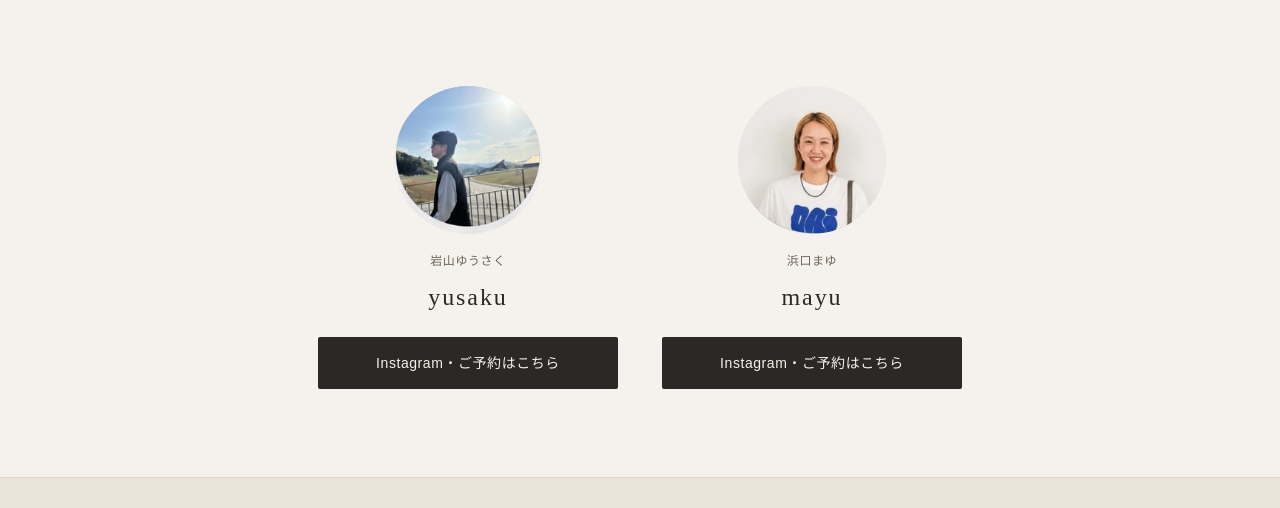
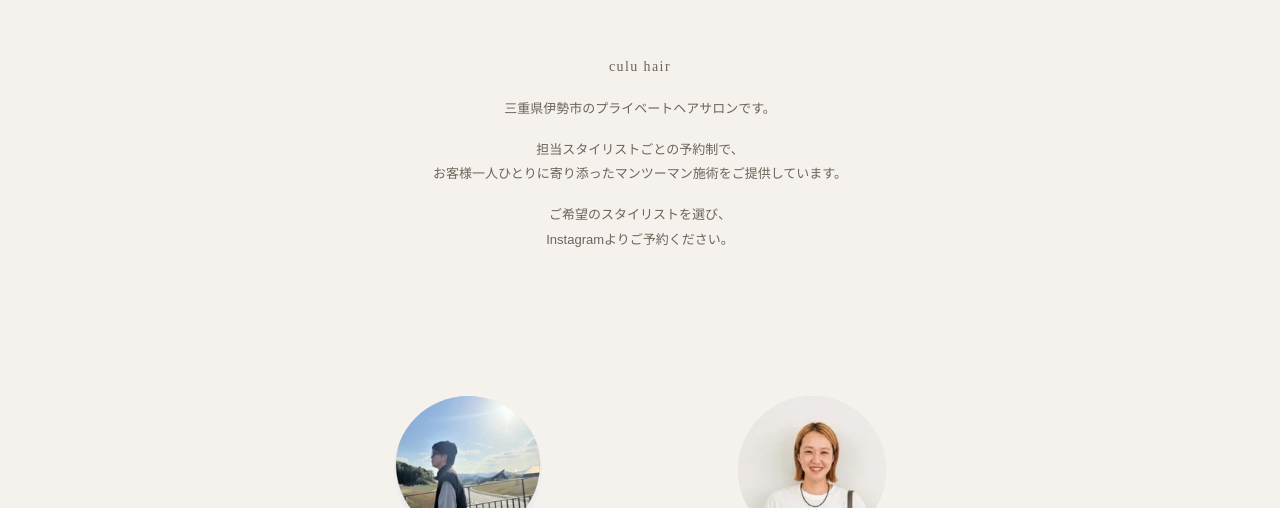
Before and after one commit to k884825-web/culu-hair, a plain HTML site: page index.html in a window 1280 px wide. Shown: the part 894-1402 px from the top of the page. Drawn offline with Linux system fonts and the light colour scheme.

Commit message:
Add SEO-friendly intro text beneath the hero image
The hero image text isn't crawlable by search engines, so this
adds the same content as real, subtly-styled text right below it.

```diff
--- a/css/style.css
+++ b/css/style.css
@@ -77,6 +77,39 @@ img {
 .hero__img {
   width: 100%;
   height: auto;
+}
+
+/* ---------- Intro (SEO用の補足テキスト) ---------- */
+/* ヒーロー画像に焼き込まれた文言と同内容を、検索エンジン・AI検索が
+   読み取れる実テキストとして小さく補足。主役はあくまでヒーロー画像 */
+
+.intro {
+  padding: var(--space-lg) var(--space-md);
+}
+
+.intro__inner {
+  max-width: var(--content-max);
+  margin: 0 auto;
+  text-align: center;
+}
+
+.intro__eyebrow {
+  margin: 0 0 var(--space-sm);
+  font-family: var(--font-serif);
+  font-size: 14px;
+  letter-spacing: 0.1em;
+  color: var(--color-text-muted);
+}
+
+.intro__text {
+  margin: 0;
+  font-size: 13px;
+  line-height: 1.9;
+  color: var(--color-text-muted);
+}
+
+.intro__text + .intro__text {
+  margin-top: var(--space-sm);
 }
 
 /* ---------- Stylist cards ---------- */
--- a/index.html
+++ b/index.html
@@ -35,6 +35,24 @@
       src="images/salon-interior.jpg"
       alt="culu hair 三重県伊勢市のプライベートヘアサロン。担当スタイリストを選び、Instagramよりご予約ください。"
       fetchpriority="high">
+  </section>
+
+  <!-- ヒーロー画像内の文字は画像に焼き込まれておりSEO上読み取れないため、
+       検索エンジン・AI検索向けに同内容を実テキストとして補足しています。
+       デザイン上は控えめな小さい文字で、ヒーロー画像を主役に据えています -->
+  <section class="intro">
+    <div class="intro__inner">
+      <p class="intro__eyebrow">culu hair</p>
+      <p class="intro__text">三重県伊勢市のプライベートヘアサロンです。</p>
+      <p class="intro__text">
+        担当スタイリストごとの予約制で、<br>
+        お客様一人ひとりに寄り添ったマンツーマン施術をご提供しています。
+      </p>
+      <p class="intro__text">
+        ご希望のスタイリストを選び、<br>
+        Instagramよりご予約ください。
+      </p>
+    </div>
   </section>
 
   <section class="stylists" aria-label="スタイリスト一覧">
```
